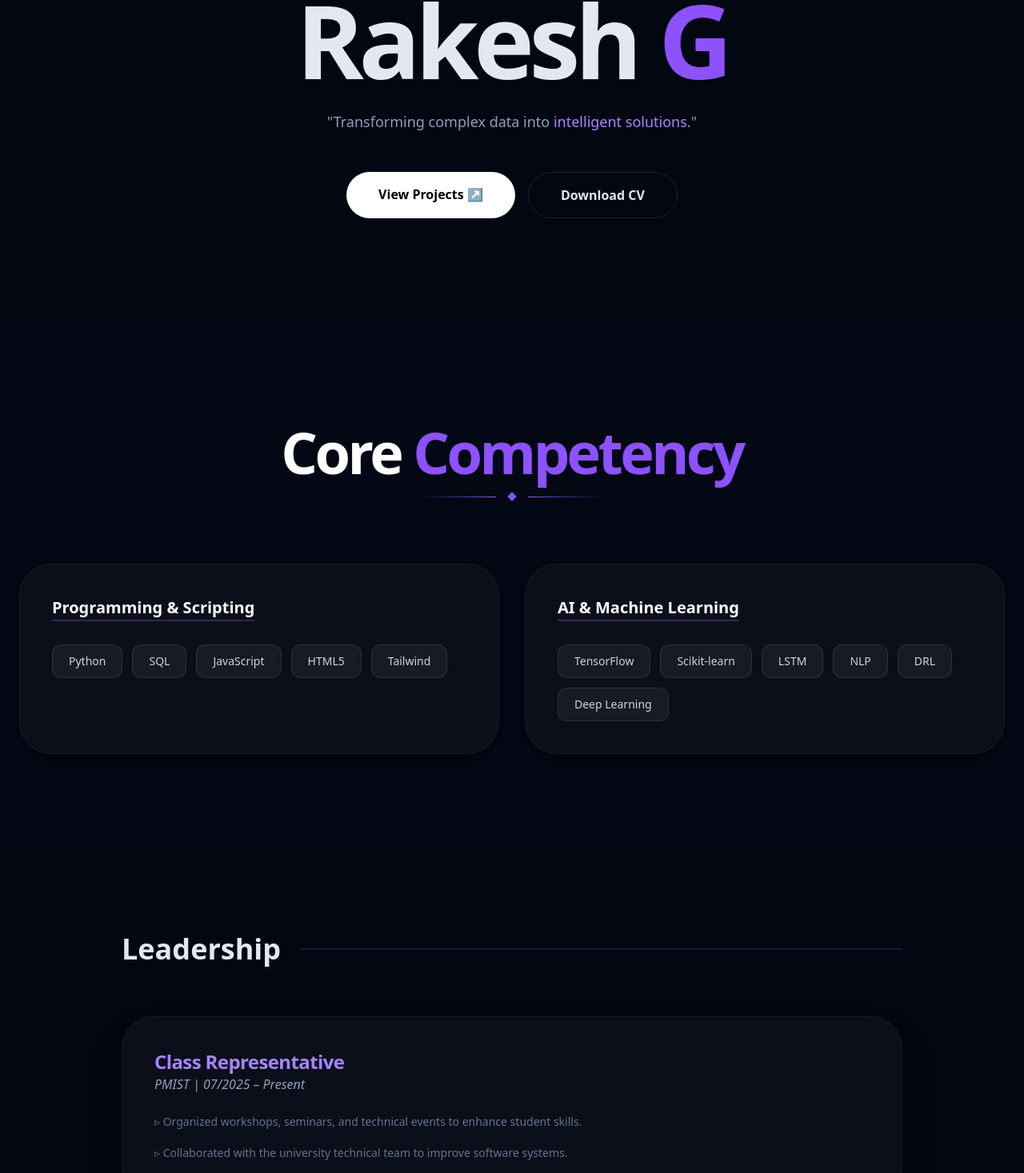
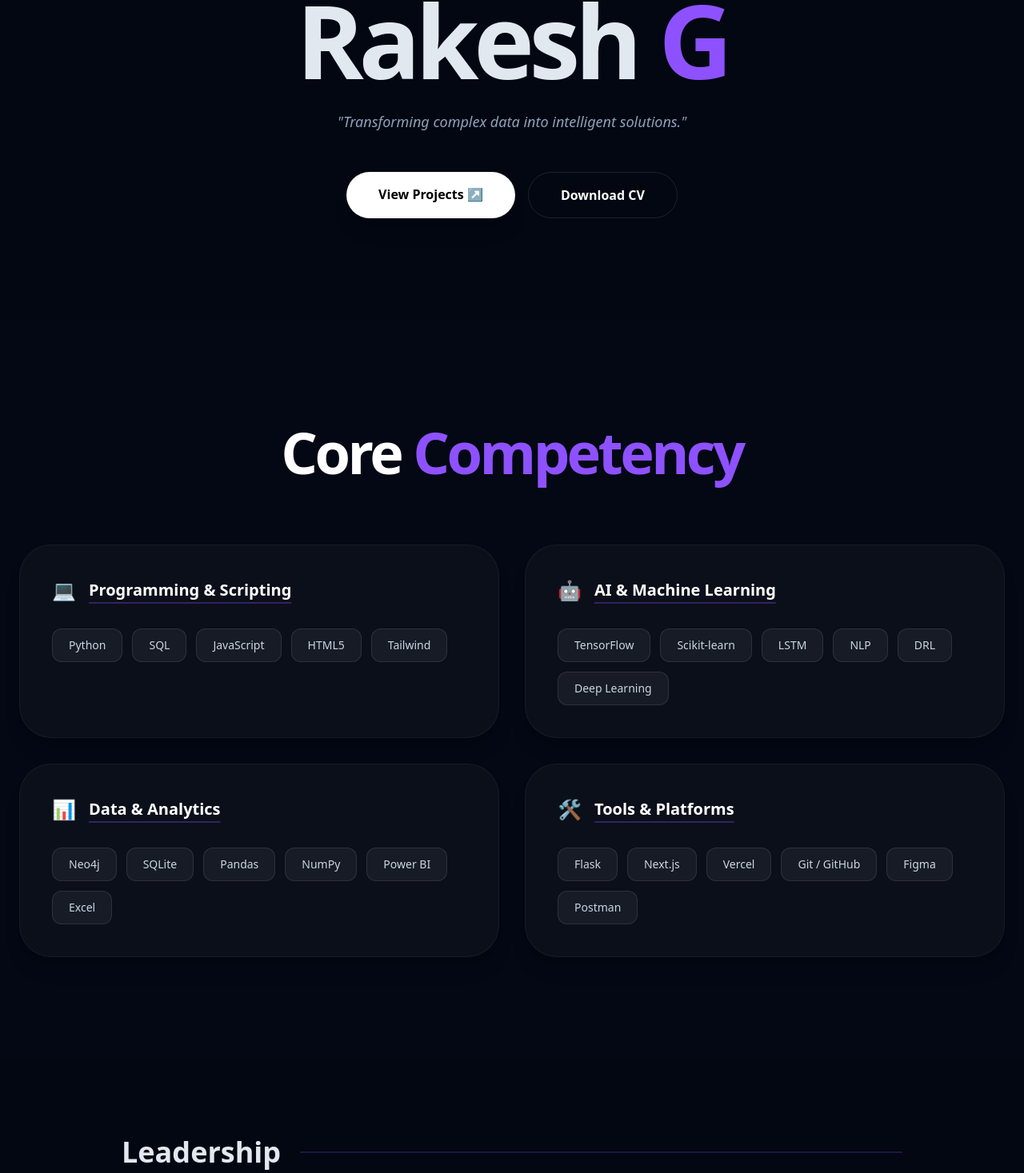
Before and after one commit to Rakesh-developer28/portfolio, a Next.js app: page / in a window 1280 px wide. Shown: the part 312-1779 px from the top of the page at 80% size. Built offline with nearby package versions, Linux system fonts and the light colour scheme.

Commit message:
Add descriptive icons to navigation and skill quadrants

```diff
--- a/pages/index.js
+++ b/pages/index.js
@@ -11,6 +11,7 @@ const Navbar = ({ setIsNavOpen }) => {
         {/* BRANDING / SEARCH BAR LOGO */}
         <div className="flex items-center gap-3 group cursor-pointer">
           <div className="w-8 h-8 rounded-lg bg-violet-500/10 border border-violet-500/20 flex items-center justify-center text-violet-500 group-hover:bg-violet-500 group-hover:text-white transition-all">
+            {/* CPU Chip Logo Icon */}
             <svg xmlns="http://www.w3.org/2000/svg" width="18" height="18" viewBox="0 0 24 24" fill="none" stroke="currentColor" strokeWidth="2" strokeLinecap="round" strokeLinejoin="round"><rect x="4" y="4" width="16" height="16" rx="2" ry="2"></rect><rect x="9" y="9" width="6" height="6"></rect><line x1="9" y1="1" x2="9" y2="4"></line><line x1="15" y1="1" x2="15" y2="4"></line><line x1="9" y1="20" x2="9" y2="23"></line><line x1="15" y1="20" x2="15" y2="23"></line><line x1="20" y1="9" x2="23" y2="9"></line><line x1="20" y1="15" x2="23" y2="15"></line><line x1="1" y1="9" x2="4" y2="9"></line><line x1="1" y1="15" x2="4" y2="15"></line></svg>
           </div>
           <div className="flex items-baseline gap-2">
@@ -56,11 +57,6 @@ export default function Home() {
     { degree: "Bachelor of Science in Data Science", school: "PMIST", date: "08/2022 – 05/2025", grade: "CGPA: 7.51 / 10.0", status: "Completed" }
   ];
 
-  const experience = [
-    { role: "Data Analyst Intern", company: "Tech Vaseegrah", date: "07/2024 – 08/2024", points: ["Analyzed business data using Python, Excel, and SQL.", "Built a billing and dashboard web application using Flask."] },
-    { role: "AI & ML Trainee", company: "Rexroth Bosch Group", date: "Dec 2024 – Jan 2025", points: ["Industrial AI training using sensor datasets to build predictive models."] }
-  ];
-
   return (
     <>
       <Head>
@@ -72,82 +68,110 @@ export default function Home() {
 
         <Navbar setIsNavOpen={setIsNavOpen} />
 
-        {/* MOBILE SIDEBAR */}
+        {/* MOBILE SIDEBAR WITH ICONS */}
         <AnimatePresence>
           {isNavOpen && (
             <>
               <motion.div initial={{ opacity: 0 }} animate={{ opacity: 1 }} exit={{ opacity: 0 }} onClick={() => setIsNavOpen(false)} className="fixed inset-0 bg-black/60 backdrop-blur-sm z-[110]" />
-              <motion.div initial={{ x: "100%" }} animate={{ x: 0 }} exit={{ x: "100%" }} className="fixed right-0 top-0 h-full w-72 bg-[#0b0f1a] border-l border-white/10 z-[120] p-8 shadow-2xl">
-                <button onClick={() => setIsNavOpen(false)} className="absolute top-6 right-6 text-2xl">✕</button>
-                <div className="mt-12 flex flex-col gap-8 text-lg font-medium">
-                  {['About', 'Skills', 'Education', 'Projects', 'Contact'].map((item) => (
-                    <a key={item} href={`#${item.toLowerCase()}`} onClick={() => setIsNavOpen(false)} className="hover:text-violet-400 uppercase tracking-widest text-sm">{item}</a>
-                  ))}
+              <motion.div initial={{ x: "100%" }} animate={{ x: 0 }} exit={{ x: "100%" }} className="fixed right-0 top-0 h-full w-72 bg-[#0b0f1a] border-l border-white/10 z-[120] p-8 shadow-2xl flex flex-col justify-between">
+                <div>
+                  <button onClick={() => setIsNavOpen(false)} className="absolute top-6 right-6 text-2xl text-white">✕</button>
+                  <div className="mt-12 flex flex-col gap-6 text-lg font-medium">
+                    <a href="#about" onClick={() => setIsNavOpen(false)} className="flex items-center gap-4 hover:text-violet-400 transition-all uppercase tracking-widest text-xs"><span>👤</span> About</a>
+                    <a href="#skills" onClick={() => setIsNavOpen(false)} className="flex items-center gap-4 hover:text-violet-400 transition-all uppercase tracking-widest text-xs"><span>🛠️</span> Skills</a>
+                    <a href="#education" onClick={() => setIsNavOpen(false)} className="flex items-center gap-4 hover:text-violet-400 transition-all uppercase tracking-widest text-xs"><span>🎓</span> Education</a>
+                    <a href="#projects" onClick={() => setIsNavOpen(false)} className="flex items-center gap-4 hover:text-violet-400 transition-all uppercase tracking-widest text-xs"><span>📁</span> Projects</a>
+                    <a href="#contact" onClick={() => setIsNavOpen(false)} className="flex items-center gap-4 hover:text-violet-400 transition-all uppercase tracking-widest text-xs"><span>📧</span> Contact</a>
+                  </div>
+                </div>
+                {/* BOTTOM SOCIAL ICONS IN SIDEBAR */}
+                <div className="flex justify-around border-t border-white/10 pt-8 pb-4">
+                  <a href="https://www.linkedin.com/in/rakeshgdev" target="_blank" className="text-xl hover:text-violet-500 transition-all">🔗</a>
+                  <a href="https://github.com/Rakesh-developer28" target="_blank" className="text-xl hover:text-violet-500 transition-all">📁</a>
+                  <a href="mailto:rakesh28.dev@gmail.com" className="text-xl hover:text-violet-500 transition-all">📧</a>
                 </div>
               </motion.div>
             </>
           )}
         </AnimatePresence>
 
-        {/* HERO */}
+        {/* HERO SECTION */}
         <section className="pt-56 pb-32 px-6 flex flex-col items-center text-center relative">
           <div className="absolute top-20 left-1/2 -translate-x-1/2 w-[600px] h-[600px] bg-violet-600/5 rounded-full blur-[120px] -z-10" />
-
           <motion.div initial={{ opacity: 0, y: 10 }} animate={{ opacity: 1, y: 0 }} className="inline-flex items-center gap-3 px-4 py-2 rounded-full bg-white/5 border border-white/10 mb-10 text-xs font-mono text-violet-400">
             <span className="flex gap-1.5"><div className="w-2 h-2 rounded-full bg-red-500/50"></div><div className="w-2 h-2 rounded-full bg-yellow-500/50"></div><div className="w-2 h-2 rounded-full bg-green-500/50"></div></span>
             $ Hello, World!
           </motion.div>
-
           <motion.h1 initial={{ opacity: 0, y: 20 }} animate={{ opacity: 1, y: 0 }} transition={{ delay: 0.3 }} className="text-7xl md:text-9xl font-extrabold mb-6 tracking-tighter">
             Rakesh <span className="text-violet-500">G</span>
           </motion.h1>
-
-          <motion.p initial={{ opacity: 0 }} animate={{ opacity: 1 }} transition={{ delay: 0.4 }} className="max-w-xl text-slate-400 leading-relaxed mb-12 text-lg">
-            "Transforming complex data into <span className="text-violet-400">intelligent solutions</span>."
+          <motion.p initial={{ opacity: 0 }} animate={{ opacity: 1 }} transition={{ delay: 0.4 }} className="max-w-xl text-slate-400 leading-relaxed mb-12 text-lg italic">
+            "Transforming complex data into intelligent solutions."
           </motion.p>
-
           <div className="flex flex-wrap justify-center gap-4">
-            <a href="#projects" className="px-10 py-4 bg-white text-black font-bold rounded-full hover:bg-violet-500 hover:text-white transition-all">View Projects ↗</a>
-            <a href="resume.pdf" download className="px-10 py-4 border border-white/10 rounded-full font-bold hover:bg-white/5 transition-all">Download CV</a>
+            <a href="#projects" className="px-10 py-4 bg-white text-black font-bold rounded-full hover:bg-violet-500 hover:text-white transition-all shadow-xl">View Projects ↗</a>
+            <a href="resume.pdf" download className="px-10 py-4 border border-white/10 rounded-full font-bold hover:bg-white/5 transition-all text-white">Download CV</a>
           </div>
         </section>
 
-        {/* CORE COMPETENCY GRID */}
+        {/* CORE COMPETENCY GRID WITH SECTION ICONS */}
         <section id="skills" className="max-w-7xl mx-auto px-6 py-32 bg-[#050a18]/30">
           <div className="text-center mb-20">
             <h2 className="text-5xl md:text-7xl font-extrabold tracking-tighter text-white">Core <span className="text-violet-500">Competency</span></h2>
-            <div className="flex justify-center items-center gap-4 mt-4">
-              <div className="h-px w-24 bg-gradient-to-r from-transparent to-violet-500"></div>
-              <div className="w-2 h-2 rotate-45 bg-violet-500"></div>
-              <div className="h-px w-24 bg-gradient-to-l from-transparent to-violet-500"></div>
-            </div>
           </div>
 
           <div className="grid md:grid-cols-2 gap-8">
             <div className="p-10 rounded-[40px] bg-[#0b0f1a] border border-white/5 hover:border-violet-500/30 transition-all shadow-xl">
-              <h3 className="text-xl font-bold text-white mb-8 underline decoration-violet-500/30 underline-offset-8">Programming & Scripting</h3>
+              <div className="flex items-center gap-4 mb-8">
+                <span className="text-2xl text-violet-500">💻</span>
+                <h3 className="text-xl font-bold text-white underline decoration-violet-500/30 underline-offset-8">Programming & Scripting</h3>
+              </div>
               <div className="flex flex-wrap gap-3">
                 {['Python', 'SQL', 'JavaScript', 'HTML5', 'Tailwind'].map(s => <span key={s} className="px-5 py-2.5 bg-white/5 border border-white/10 rounded-xl text-sm font-medium text-slate-300">{s}</span>)}
               </div>
             </div>
             <div className="p-10 rounded-[40px] bg-[#0b0f1a] border border-white/5 hover:border-violet-500/30 transition-all shadow-xl">
-              <h3 className="text-xl font-bold text-white mb-8 underline decoration-violet-500/30 underline-offset-8">AI & Machine Learning</h3>
+              <div className="flex items-center gap-4 mb-8">
+                <span className="text-2xl text-violet-500">🤖</span>
+                <h3 className="text-xl font-bold text-white underline decoration-violet-500/30 underline-offset-8">AI & Machine Learning</h3>
+              </div>
               <div className="flex flex-wrap gap-3">
                 {['TensorFlow', 'Scikit-learn', 'LSTM', 'NLP', 'DRL', 'Deep Learning'].map(s => <span key={s} className="px-5 py-2.5 bg-white/5 border border-white/10 rounded-xl text-sm font-medium text-slate-300">{s}</span>)}
+              </div>
+            </div>
+            <div className="p-10 rounded-[40px] bg-[#0b0f1a] border border-white/5 hover:border-violet-500/30 transition-all shadow-xl">
+              <div className="flex items-center gap-4 mb-8">
+                <span className="text-2xl text-violet-500">📊</span>
+                <h3 className="text-xl font-bold text-white underline decoration-violet-500/30 underline-offset-8">Data & Analytics</h3>
+              </div>
+              <div className="flex flex-wrap gap-3">
+                {['Neo4j', 'SQLite', 'Pandas', 'NumPy', 'Power BI', 'Excel'].map(s => <span key={s} className="px-5 py-2.5 bg-white/5 border border-white/10 rounded-xl text-sm font-medium text-slate-300">{s}</span>)}
+              </div>
+            </div>
+            <div className="p-10 rounded-[40px] bg-[#0b0f1a] border border-white/5 hover:border-violet-500/30 transition-all shadow-xl">
+              <div className="flex items-center gap-4 mb-8">
+                <span className="text-2xl text-violet-500">🛠️</span>
+                <h3 className="text-xl font-bold text-white underline decoration-violet-500/30 underline-offset-8">Tools & Platforms</h3>
+              </div>
+              <div className="flex flex-wrap gap-3">
+                {['Flask', 'Next.js', 'Vercel', 'Git / GitHub', 'Figma', 'Postman'].map(s => <span key={s} className="px-5 py-2.5 bg-white/5 border border-white/10 rounded-xl text-sm font-medium text-slate-300">{s}</span>)}
               </div>
             </div>
           </div>
         </section>
 
-        {/* LEADERSHIP SECTION */}
+        {/* LEADERSHIP SECTION WITH ICON */}
         <section className="max-w-5xl mx-auto px-6 py-24">
           <h2 className="text-4xl font-bold mb-16 flex items-center gap-6">Leadership <div className="h-0.5 flex-1 bg-violet-500/20"></div></h2>
           <div className="p-10 rounded-[40px] bg-[#0b0f1a] border border-white/5 shadow-2xl">
-            <h3 className="text-2xl font-bold text-violet-400 tracking-tight">Class Representative</h3>
+            <div className="flex items-center gap-4 mb-6">
+              <span className="text-2xl text-violet-500">📢</span>
+              <h3 className="text-2xl font-bold text-violet-400 tracking-tight">Class Representative</h3>
+            </div>
             <p className="text-slate-400 font-medium mb-6 italic">PMIST | 07/2025 – Present</p>
             <ul className="space-y-4 text-slate-500 text-sm leading-relaxed">
-              <li>▹ Organized workshops, seminars, and technical events to enhance student skills.</li>
-              <li>▹ Collaborated with the university technical team to improve software systems.</li>
+              <li className="flex gap-3"><span className="text-violet-500">▹</span> Organized workshops, seminars, and technical events to enhance student skills.</li>
+              <li className="flex gap-3"><span className="text-violet-500">▹</span> Collaborated with the university technical team to improve internal software systems.</li>
             </ul>
           </div>
         </section>
@@ -156,20 +180,6 @@ export default function Home() {
         <footer className="py-12 text-center text-slate-600 text-[10px] tracking-[0.5em] font-mono border-t border-gray-900 uppercase">
           © 2026 RAKESH G | Periyar Maniammai Institute of Science & Technology
         </footer>
-
-        {/* MODAL OVERLAY */}
-        <AnimatePresence>
-          {selectedProject && (
-            <div className="fixed inset-0 z-[200] flex items-center justify-center p-4">
-              <motion.div initial={{ opacity: 0 }} animate={{ opacity: 1 }} exit={{ opacity: 0 }} onClick={() => setSelectedProject(null)} className="absolute inset-0 bg-black/95 backdrop-blur-md" />
-              <motion.div initial={{ scale: 0.9, opacity: 0 }} animate={{ scale: 1, opacity: 1 }} exit={{ scale: 0.9, opacity: 0 }} className="relative bg-[#0b0f1a] border border-white/10 p-12 rounded-[48px] max-w-2xl w-full text-white shadow-2xl">
-                <h3 className="text-4xl font-bold text-violet-400 mb-6 uppercase tracking-tighter">{selectedProject.title}</h3>
-                <p className="text-slate-400 leading-relaxed text-lg mb-10 italic">{selectedProject.desc}</p>
-                <button onClick={() => setSelectedProject(null)} className="w-full py-5 bg-white/5 border border-white/10 rounded-2xl font-bold hover:bg-white/10 transition-all uppercase text-xs tracking-widest">Close Details</button>
-              </motion.div>
-            </div>
-          )}
-        </AnimatePresence>
       </div>
     </>
   );
```
